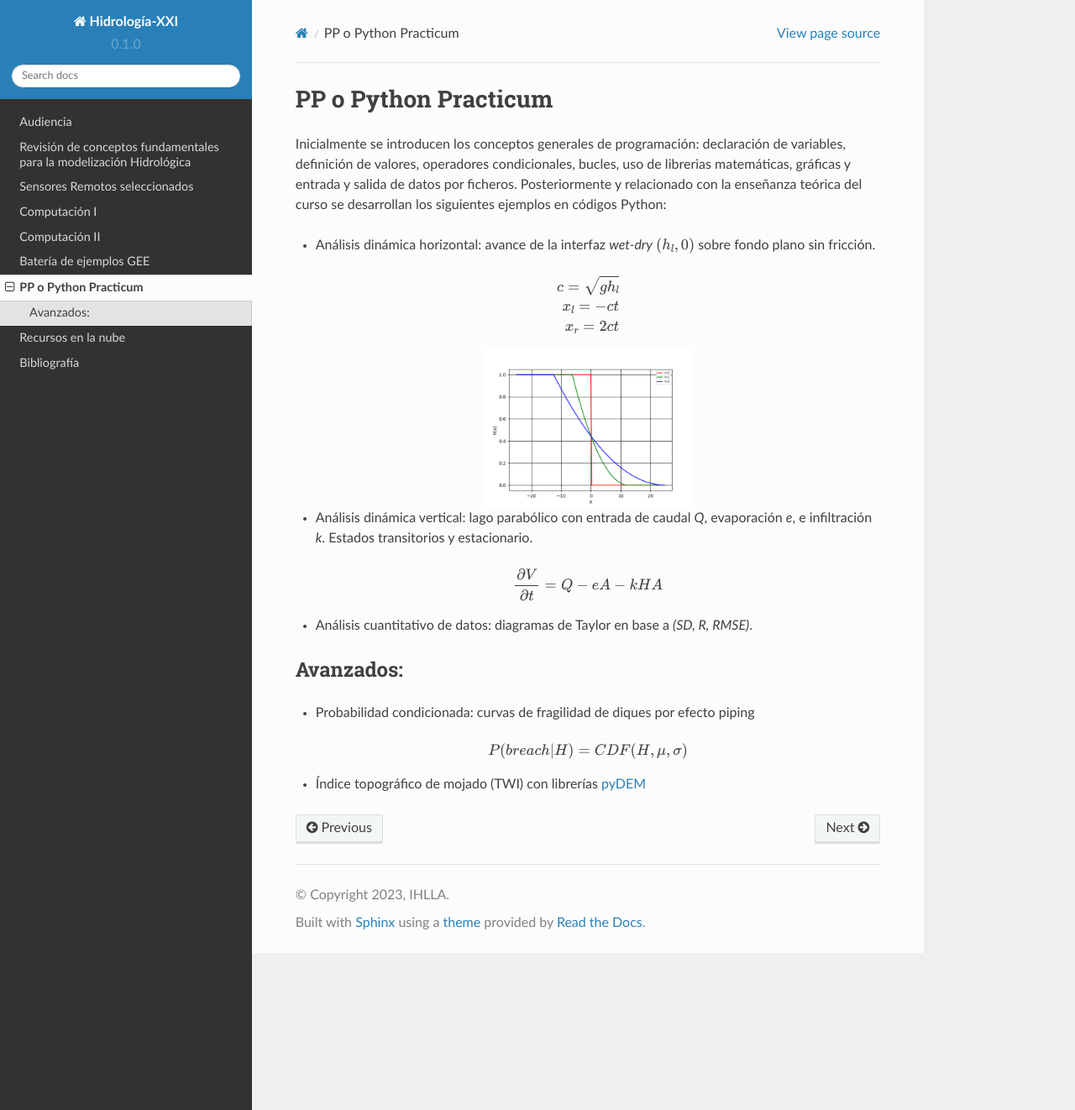
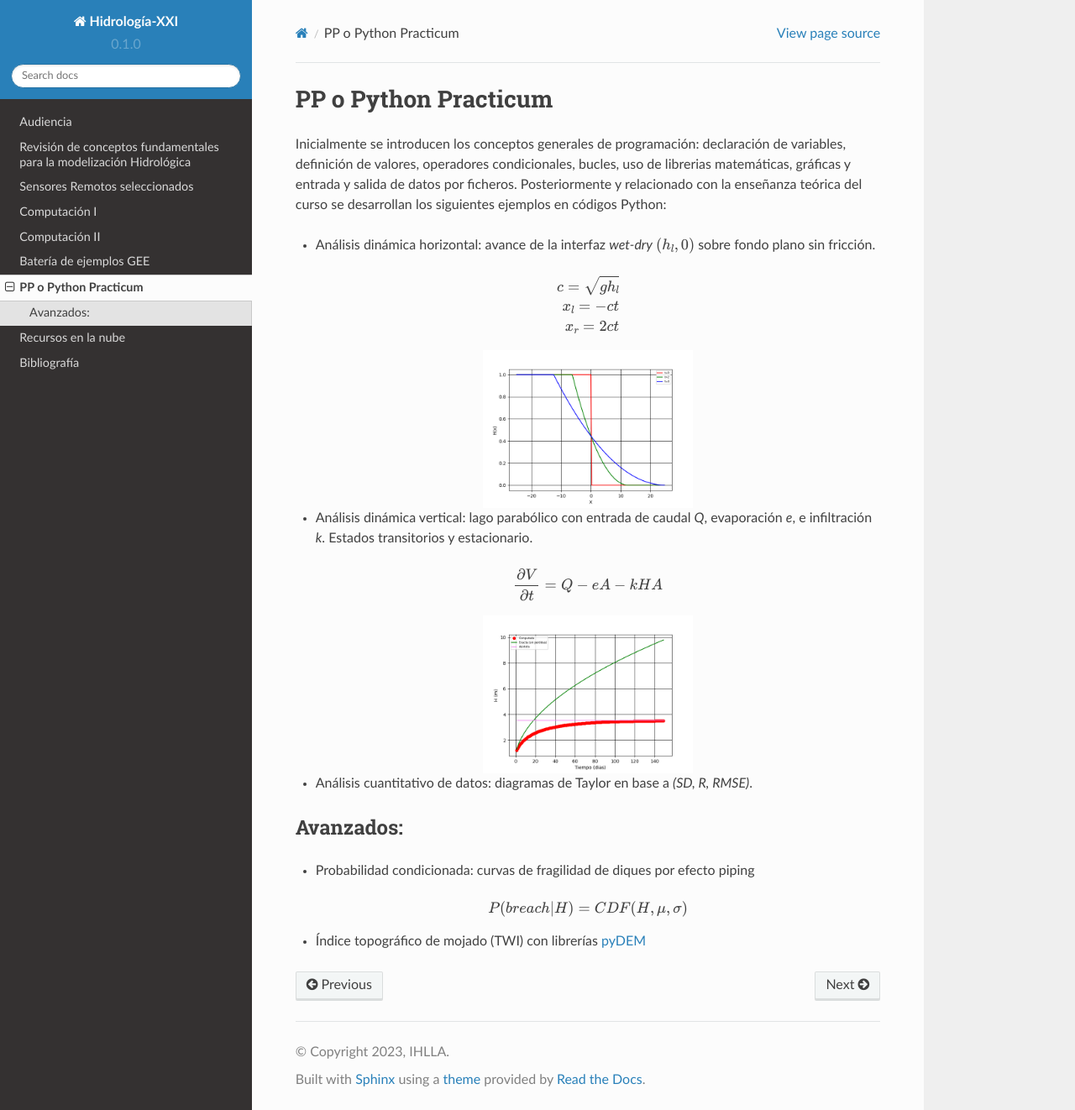
Before and after one commit to ivillamadrid/HidrologiaXXI, a Sphinx documentation site: the page built from docs/source/pythonpracticum.rst, in a window 1280 px wide and 1322 px high. Shown: the whole window at 84% size. Built offline with Sphinx 7.4.7 and the Read the Docs theme 2.0.0, drawn with Linux system fonts in a browser that asks for light colours.

Commit message:
Update pythonpracticum.rst

```diff
--- a/docs/source/pythonpracticum.rst
+++ b/docs/source/pythonpracticum.rst
@@ -23,6 +23,10 @@ Posteriormente y relacionado con la enseñanza teórica del curso se desarrollan
 
   \frac{\partial V}{\partial t}=Q-eA-kHA
 
+.. image:: ./Pics/H-Reservoir_pp2.png
+  :width: 250
+  :alt: H-t
+  :align: center
 
 * Análisis cuantitativo de datos: diagramas de Taylor en base a *(SD, R, RMSE)*.
 
```
